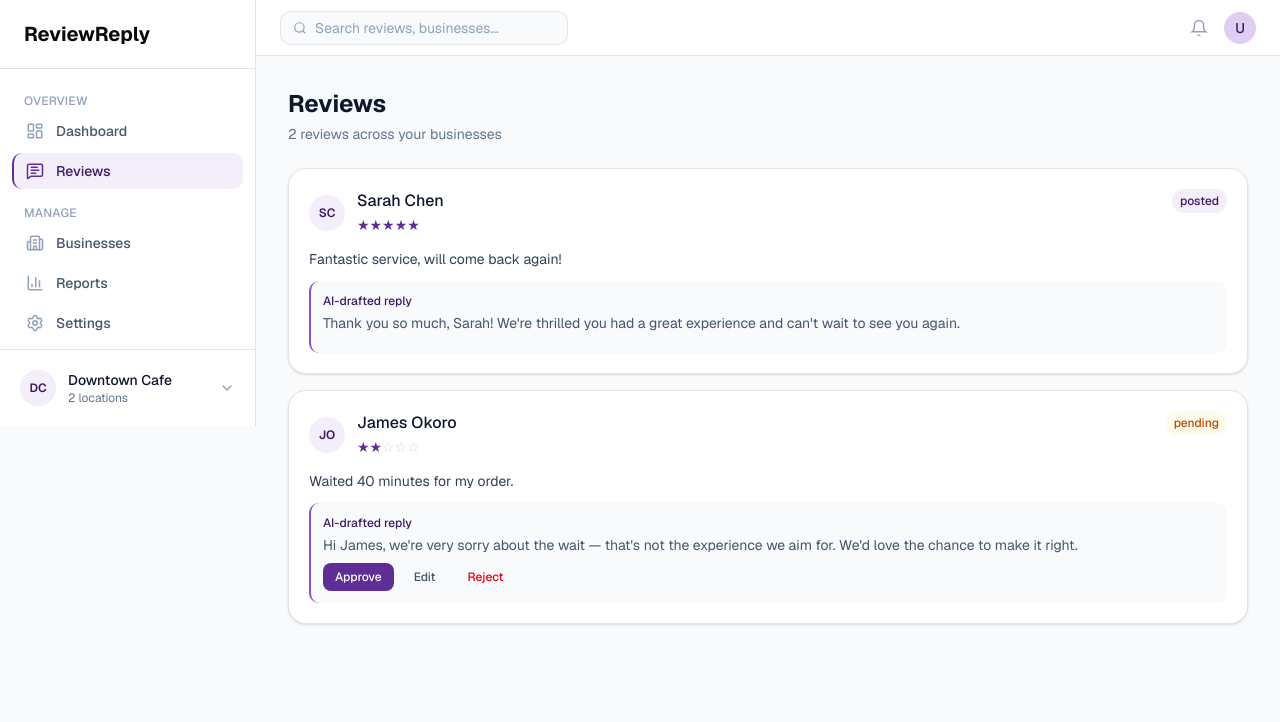
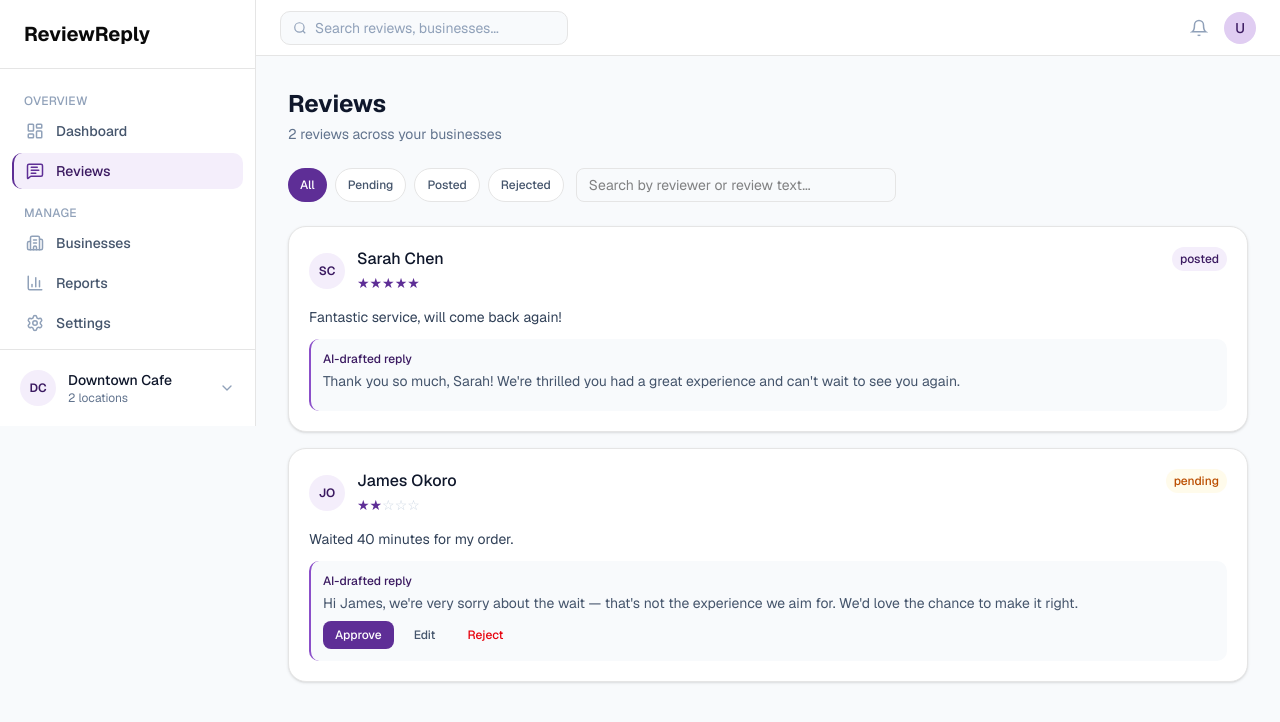
Before and after one commit to somayasaberi2005-cmd/reviewreply-frontend, a Next.js app: page /reviews in a window 1280 px wide. Shown: the top 722 px of the page. Built offline with nearby package versions, Linux system fonts and the light colour scheme.

Commit message:
Add status filters and search to Reviews page

```diff
--- a/app/reviews/page.tsx
+++ b/app/reviews/page.tsx
@@ -31,12 +31,21 @@ function initials(name: string) {
   return name.split(" ").map((n) => n[0]).join("").slice(0, 2).toUpperCase();
 }
 
+const filterOptions: { label: string; value: "all" | ReplyStatus }[] = [
+  { label: "All", value: "all" },
+  { label: "Pending", value: "pending" },
+  { label: "Posted", value: "posted" },
+  { label: "Rejected", value: "rejected" },
+];
+
 export default function ReviewsPage() {
   const { selectedBusinessId } = useBusinessContext();
   const [reviews, setReviews] = useState<Review[]>([]);
   const [loading, setLoading] = useState(true);
   const [editingId, setEditingId] = useState<string | null>(null);
   const [draftText, setDraftText] = useState("");
+  const [statusFilter, setStatusFilter] = useState<"all" | ReplyStatus>("all");
+  const [searchQuery, setSearchQuery] = useState("");
 
   useEffect(() => {
     if (!selectedBusinessId) return;
@@ -73,6 +82,16 @@ export default function ReviewsPage() {
     setEditingId(null);
   }
 
+  const filteredReviews = reviews.filter((review) => {
+    const matchesStatus = statusFilter === "all" || review.replyStatus === statusFilter;
+    const query = searchQuery.toLowerCase();
+    const matchesSearch =
+      query === "" ||
+      review.reviewer.displayName.toLowerCase().includes(query) ||
+      review.reviewText.toLowerCase().includes(query);
+    return matchesStatus && matchesSearch;
+  });
+
   if (loading) {
     return <p className="text-slate-500 text-sm">Loading reviews...</p>;
   }
@@ -84,14 +103,39 @@ export default function ReviewsPage() {
         <p className="page-subtitle">{reviews.length} reviews across your businesses</p>
       </div>
 
-      {reviews.length === 0 ? (
+      <div className="flex flex-col sm:flex-row gap-3 mb-6">
+        <div className="flex gap-2">
+          {filterOptions.map((option) => (
+            <button
+              key={option.value}
+              onClick={() => setStatusFilter(option.value)}
+              className={`text-xs font-medium px-3 py-1.5 rounded-full transition-colors ${
+                statusFilter === option.value
+                  ? "bg-berry-600 text-white"
+                  : "bg-white border border-border text-slate-600 hover:bg-slate-50"
+              }`}
+            >
+              {option.label}
+            </button>
+          ))}
+        </div>
+        <input
+          type="text"
+          placeholder="Search by reviewer or review text..."
+          value={searchQuery}
+          onChange={(e) => setSearchQuery(e.target.value)}
+          className="text-sm border border-border rounded-md px-3 py-1.5 flex-1 sm:max-w-xs"
+        />
+      </div>
+
+      {filteredReviews.length === 0 ? (
         <div className="empty-state">
-          <p className="font-medium text-slate-700">No reviews yet</p>
-          <p className="empty-state-text">Reviews will appear here once your Google Business Profile is connected.</p>
+          <p className="font-medium text-slate-700">No reviews match your filters</p>
+          <p className="empty-state-text">Try a different status or search term.</p>
         </div>
       ) : (
         <div className="space-y-4">
-          {reviews.map((review) => (
+          {filteredReviews.map((review) => (
             <div key={review.id} className="card">
               <div className="flex items-start justify-between mb-3">
                 <div className="flex items-center gap-3">
```
